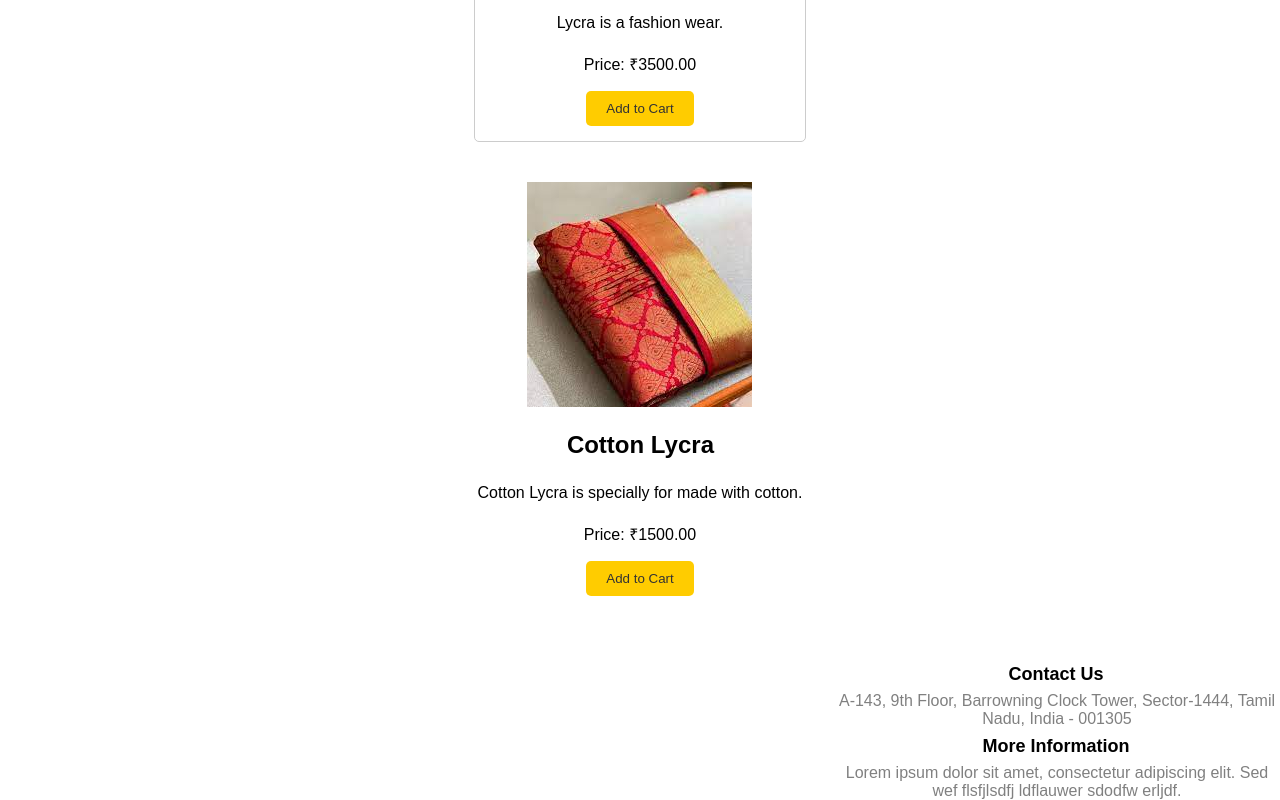
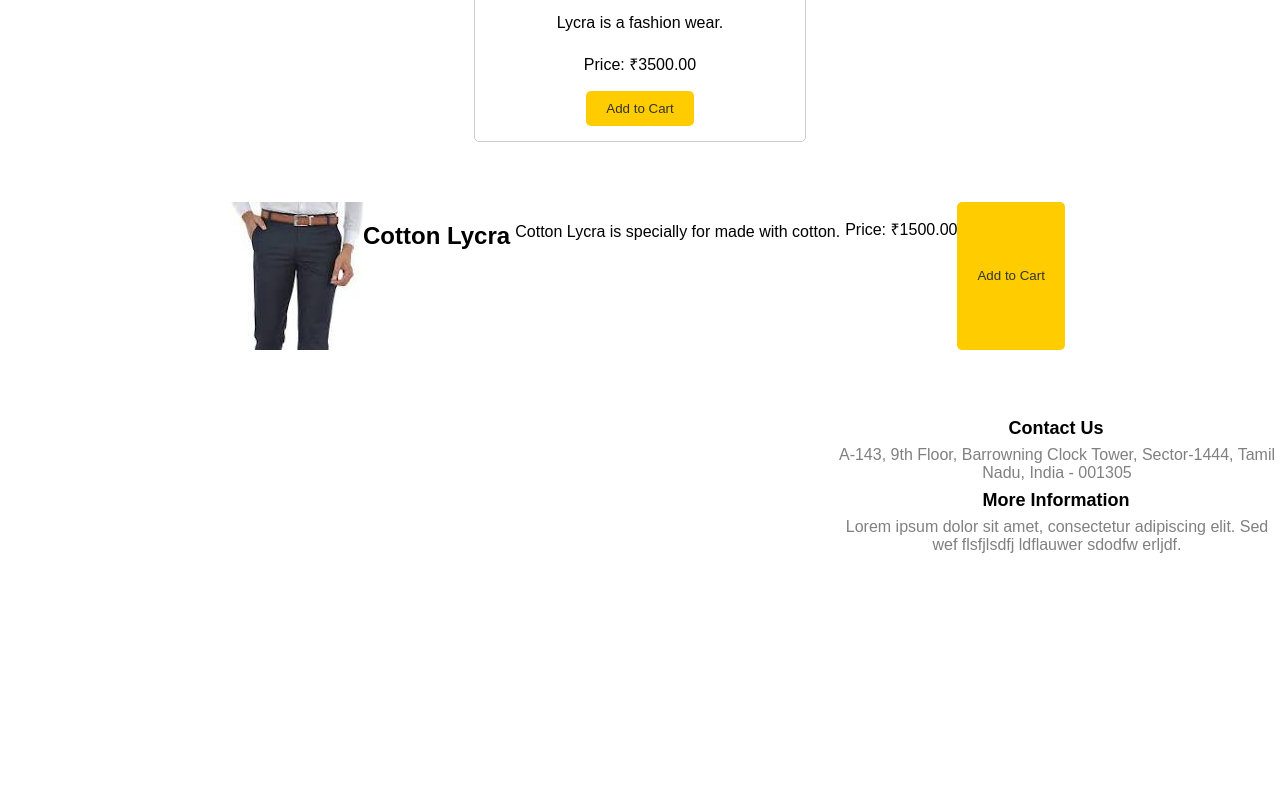
Before and after one commit to lokeshopenAI/PRODIGY_WD_01, a plain HTML site: page index.html in a window 1280 px wide. Shown: the part 1108-1908 px from the top of the page. After the commit the page ends 1662 px from the top, so only its background shows below. Drawn offline with Linux system fonts and the light colour scheme.

Commit message:
Update index.html

```diff
--- a/index.html
+++ b/index.html
@@ -53,8 +53,8 @@
       <!-- Add more sarees here -->
     </div>
     <div class="sarees">
-      <div class="10003.jpg">
-        <img src="Saree5.jfif" alt="Saree 1">
+      <div class="sarees">
+        <img src="10003.jpg" alt="Saree 1">
         <h2 class="summa">Cotton Lycra</h2>
         <p class="saree-description">Cotton Lycra is specially for made with cotton.</p>
         <p>Price:  &#8377;1500.00</p>
```
